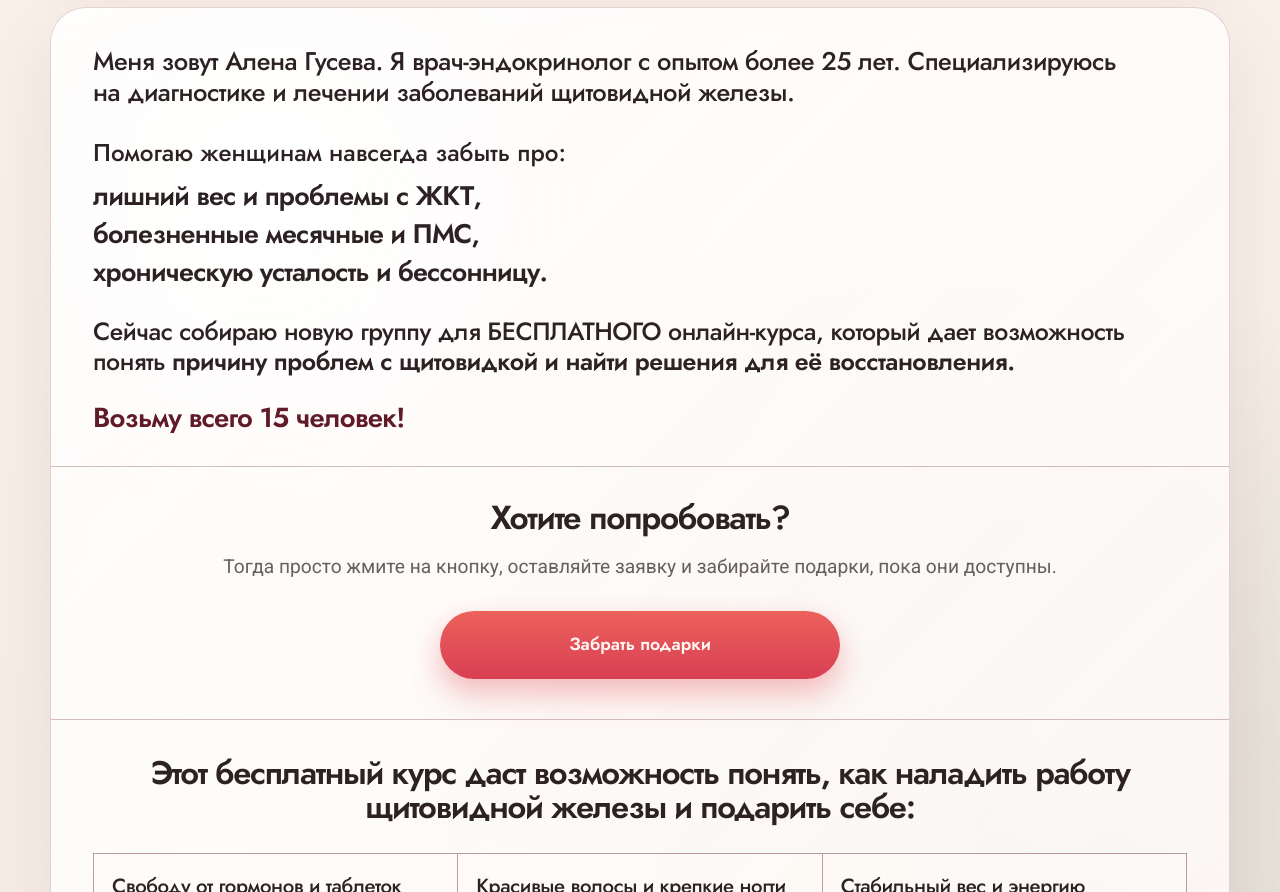
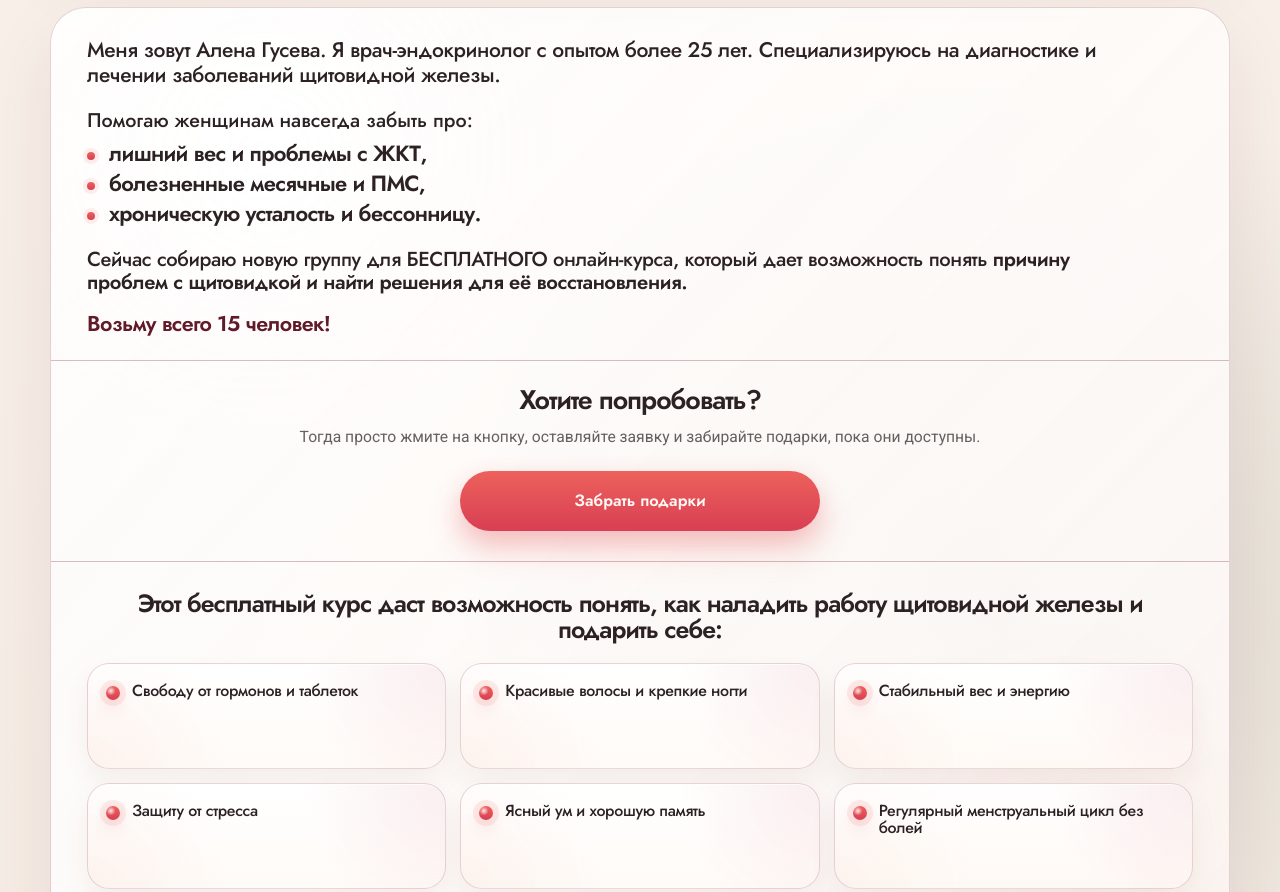
Before and after one commit to sergeivad/landings-tirol-rsya-b, a website built with Vite: page index.html in a window 1280 px wide. Shown: the part 1660-2552 px from the top of the page. Built offline with nearby package versions, Linux system fonts and the light colour scheme.

Commit message:
Refine conversion block presentation

```diff
--- a/src/hero.js
+++ b/src/hero.js
@@ -251,7 +251,10 @@ const renderConversionBenefits = (items) =>
   items
     .map(
       (item) => `
-        <div class="conversion-table__cell">${item}</div>
+        <div class="conversion-table__cell">
+          <span class="conversion-table__badge" aria-hidden="true"></span>
+          <span class="conversion-table__label">${item}</span>
+        </div>
       `,
     )
     .join('');
@@ -630,9 +633,11 @@ function renderConversionScreen() {
 
             <div class="conversion-story__problems">
               <p class="conversion-story__problems-lead">Помогаю женщинам навсегда забыть про:</p>
-              <p class="conversion-story__problem-line">лишний вес и проблемы с ЖКТ,</p>
-              <p class="conversion-story__problem-line">болезненные месячные и ПМС,</p>
-              <p class="conversion-story__problem-line">хроническую усталость и бессонницу.</p>
+              <ul class="conversion-story__problem-list">
+                <li class="conversion-story__problem-line">лишний вес и проблемы с ЖКТ,</li>
+                <li class="conversion-story__problem-line">болезненные месячные и ПМС,</li>
+                <li class="conversion-story__problem-line">хроническую усталость и бессонницу.</li>
+              </ul>
             </div>
 
             <p class="conversion-story__group-note">
--- a/src/styles.css
+++ b/src/styles.css
@@ -2439,7 +2439,7 @@ a {
 }
 
 .conversion-story__copy {
-  padding: 38px 42px 32px;
+  padding: 30px 36px 24px;
   border-bottom: 1px solid var(--line);
 }
 
@@ -2454,43 +2454,61 @@ a {
 .conversion-story__intro {
   max-width: 1040px;
   font-family: 'Jost', Arial, sans-serif;
-  font-size: clamp(1.32rem, 2vw, 2.18rem);
-  line-height: 1.22;
+  font-size: clamp(1.12rem, 1.65vw, 1.72rem);
+  line-height: 1.18;
   font-weight: 500;
   letter-spacing: -0.02em;
 }
 
 .conversion-story__problems {
-  margin-top: 30px;
+  margin-top: 22px;
 }
 
 .conversion-story__problems-lead {
-  margin: 0 0 14px;
-  font-family: 'Jost', Arial, sans-serif;
-  font-size: clamp(1.35rem, 1.9vw, 2rem);
-  line-height: 1.2;
+  margin: 0 0 10px;
+  font-family: 'Jost', Arial, sans-serif;
+  font-size: clamp(1.12rem, 1.55vw, 1.5rem);
+  line-height: 1.15;
   font-weight: 500;
 }
 
+.conversion-story__problem-list {
+  display: grid;
+  gap: 6px;
+  margin: 0;
+  padding: 0;
+  list-style: none;
+}
+
 .conversion-story__problem-line {
+  position: relative;
   margin: 0;
-  font-family: 'Jost', Arial, sans-serif;
-  font-size: clamp(1.5rem, 2.1vw, 2.3rem);
-  line-height: 1.12;
+  padding-left: 22px;
+  font-family: 'Jost', Arial, sans-serif;
+  font-size: clamp(1.22rem, 1.72vw, 1.68rem);
+  line-height: 1.08;
   font-weight: 600;
   letter-spacing: -0.03em;
 }
 
-.conversion-story__problem-line + .conversion-story__problem-line {
-  margin-top: 8px;
+.conversion-story__problem-line::before {
+  content: '';
+  position: absolute;
+  top: 0.46em;
+  left: 0;
+  width: 8px;
+  height: 8px;
+  border-radius: 50%;
+  background: linear-gradient(180deg, #ed615c 0%, #d83f53 100%);
+  box-shadow: 0 0 0 4px rgba(237, 97, 92, 0.1);
 }
 
 .conversion-story__group-note {
   max-width: 1040px;
-  margin-top: 30px;
-  font-family: 'Jost', Arial, sans-serif;
-  font-size: clamp(1.28rem, 1.95vw, 2.05rem);
-  line-height: 1.2;
+  margin-top: 22px;
+  font-family: 'Jost', Arial, sans-serif;
+  font-size: clamp(1.08rem, 1.58vw, 1.56rem);
+  line-height: 1.16;
   font-weight: 500;
   letter-spacing: -0.02em;
 }
@@ -2500,9 +2518,9 @@ a {
 }
 
 .conversion-story__limit {
-  margin-top: 26px;
-  font-family: 'Jost', Arial, sans-serif;
-  font-size: clamp(1.55rem, 2.15vw, 2.45rem);
+  margin-top: 18px;
+  font-family: 'Jost', Arial, sans-serif;
+  font-size: clamp(1.2rem, 1.68vw, 1.72rem);
   line-height: 1.1;
   font-weight: 600;
   letter-spacing: -0.03em;
@@ -2510,7 +2528,7 @@ a {
 }
 
 .conversion-story__cta-box {
-  padding: 34px 42px 40px;
+  padding: 26px 36px 30px;
   border-bottom: 1px solid var(--line);
   text-align: center;
 }
@@ -2518,7 +2536,7 @@ a {
 .conversion-story__question {
   margin: 0;
   font-family: 'Jost', Arial, sans-serif;
-  font-size: clamp(2rem, 2.6vw, 3.2rem);
+  font-size: clamp(1.68rem, 2.05vw, 2.3rem);
   line-height: 1;
   font-weight: 600;
   letter-spacing: -0.04em;
@@ -2526,9 +2544,9 @@ a {
 
 .conversion-story__cta-text {
   max-width: 1000px;
-  margin: 18px auto 0;
-  font-size: clamp(1.04rem, 1.5vw, 1.45rem);
-  line-height: 1.6;
+  margin: 12px auto 0;
+  font-size: clamp(0.98rem, 1.2vw, 1.14rem);
+  line-height: 1.45;
   color: var(--text-soft);
 }
 
@@ -2536,17 +2554,17 @@ a {
   display: inline-flex;
   justify-content: center;
   align-items: center;
-  min-height: 68px;
-  margin-top: 28px;
-  padding: 18px 34px;
-  min-width: min(100%, 400px);
+  min-height: 60px;
+  margin-top: 22px;
+  padding: 16px 30px;
+  min-width: min(100%, 360px);
   border-radius: 999px;
   background: linear-gradient(180deg, #ed615c 0%, #d83f53 100%);
   box-shadow:
     0 18px 34px rgba(237, 97, 92, 0.24),
     0 10px 24px rgba(216, 63, 83, 0.18);
   font-family: 'Jost', Arial, sans-serif;
-  font-size: 1.1rem;
+  font-size: 1.02rem;
   font-weight: 600;
   line-height: 1;
   color: #fff7f3;
@@ -2572,7 +2590,7 @@ a {
 }
 
 .conversion-story__results {
-  padding: 36px 42px 42px;
+  padding: 28px 36px 32px;
   text-align: center;
 }
 
@@ -2580,7 +2598,7 @@ a {
   max-width: 1040px;
   margin: 0 auto;
   font-family: 'Jost', Arial, sans-serif;
-  font-size: clamp(2rem, 2.55vw, 3.2rem);
+  font-size: clamp(1.5rem, 1.95vw, 2.18rem);
   line-height: 1.06;
   font-weight: 600;
   letter-spacing: -0.04em;
@@ -2589,36 +2607,76 @@ a {
 .conversion-table {
   display: grid;
   grid-template-columns: repeat(3, minmax(0, 1fr));
-  margin-top: 28px;
-  border-top: 1px solid var(--line-strong);
-  border-left: 1px solid var(--line-strong);
+  margin-top: 20px;
+  gap: 14px;
   text-align: left;
 }
 
 .conversion-table__cell {
-  min-height: 126px;
-  padding: 20px 18px 18px;
-  border-right: 1px solid var(--line-strong);
-  border-bottom: 1px solid var(--line-strong);
-  font-family: 'Jost', Arial, sans-serif;
-  font-size: clamp(1.15rem, 1.6vw, 1.75rem);
-  line-height: 1.18;
+  position: relative;
+  display: flex;
+  align-items: flex-start;
+  gap: 12px;
+  min-height: 106px;
+  padding: 18px 18px 16px;
+  border: 1px solid rgba(126, 50, 65, 0.18);
+  border-radius: 22px;
+  background:
+    radial-gradient(circle at 100% 0%, rgba(223, 153, 167, 0.16), transparent 38%),
+    radial-gradient(circle at 0% 100%, rgba(242, 200, 188, 0.16), transparent 38%),
+    linear-gradient(180deg, rgba(255, 255, 255, 0.92), rgba(255, 250, 246, 0.92));
+  box-shadow:
+    0 14px 28px rgba(97, 26, 40, 0.06),
+    inset 0 1px 0 rgba(255, 255, 255, 0.7);
+  transition:
+    transform 180ms ease,
+    box-shadow 180ms ease,
+    border-color 180ms ease;
+}
+
+.conversion-table__cell:hover,
+.conversion-table__cell:focus-within {
+  transform: translateY(-3px);
+  border-color: rgba(126, 50, 65, 0.28);
+  box-shadow:
+    0 18px 34px rgba(97, 26, 40, 0.1),
+    inset 0 1px 0 rgba(255, 255, 255, 0.8);
+}
+
+.conversion-table__badge {
+  flex: none;
+  width: 14px;
+  height: 14px;
+  margin-top: 0.28em;
+  border-radius: 50%;
+  background:
+    radial-gradient(circle at 35% 35%, rgba(255, 255, 255, 0.88), transparent 36%),
+    linear-gradient(180deg, #ed615c 0%, #d83f53 100%);
+  box-shadow:
+    0 0 0 6px rgba(237, 97, 92, 0.12),
+    0 8px 16px rgba(216, 63, 83, 0.16);
+}
+
+.conversion-table__label {
+  display: block;
+  font-family: 'Jost', Arial, sans-serif;
+  font-size: clamp(1rem, 1.25vw, 1.28rem);
+  line-height: 1.12;
   font-weight: 500;
   letter-spacing: -0.02em;
-  background: rgba(255, 252, 248, 0.58);
 }
 
 .conversion-story__results-note {
   max-width: 980px;
-  margin: 28px auto 0;
-  font-family: 'Jost', Arial, sans-serif;
-  font-size: clamp(1.24rem, 1.8vw, 1.9rem);
-  line-height: 1.22;
+  margin: 20px auto 0;
+  font-family: 'Jost', Arial, sans-serif;
+  font-size: clamp(1.04rem, 1.36vw, 1.34rem);
+  line-height: 1.16;
   font-weight: 500;
 }
 
 .conversion-story__button--secondary {
-  margin-top: 26px;
+  margin-top: 20px;
 }
 
 @media (max-width: 1024px) {
@@ -2629,8 +2687,8 @@ a {
   .conversion-story__copy,
   .conversion-story__cta-box,
   .conversion-story__results {
-    padding-left: 28px;
-    padding-right: 28px;
+    padding-left: 24px;
+    padding-right: 24px;
   }
 
   .conversion-table {
@@ -2655,14 +2713,14 @@ a {
   }
 
   .conversion-story__copy {
-    padding-top: 28px;
-    padding-bottom: 24px;
+    padding-top: 22px;
+    padding-bottom: 18px;
   }
 
   .conversion-story__cta-box,
   .conversion-story__results {
-    padding-top: 26px;
-    padding-bottom: 28px;
+    padding-top: 20px;
+    padding-bottom: 22px;
   }
 
   .conversion-story__intro,
@@ -2681,7 +2739,8 @@ a {
   }
 
   .conversion-table__cell {
-    min-height: 112px;
+    min-height: 92px;
+    padding: 16px 16px 14px;
   }
 }
 
@@ -2693,8 +2752,8 @@ a {
   .conversion-story__button {
     width: 100%;
     min-width: 0;
-    min-height: 62px;
-    font-size: 1rem;
+    min-height: 56px;
+    font-size: 0.96rem;
   }
 }
 
@@ -2711,17 +2770,20 @@ a {
   }
 
   .conversion-story__question {
-    font-size: 1.75rem;
+    font-size: 1.5rem;
   }
 
   .conversion-story__cta-text {
-    font-size: 0.96rem;
+    font-size: 0.92rem;
   }
 
   .conversion-table__cell {
     min-height: auto;
-    padding: 16px 14px;
-    font-size: 1.08rem;
+    padding: 14px 12px;
+  }
+
+  .conversion-table__label {
+    font-size: 0.98rem;
   }
 }
 
```
